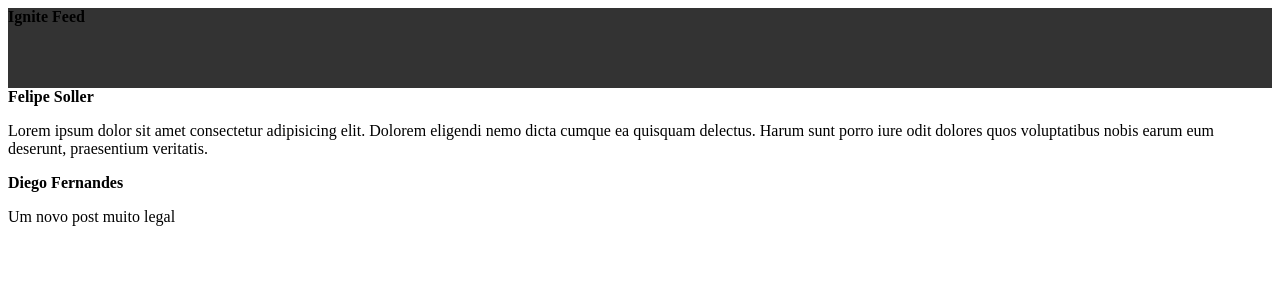
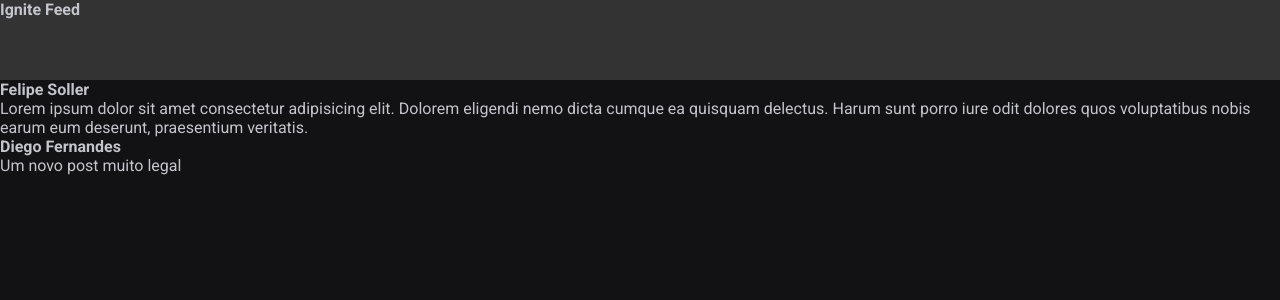
Before and after one commit to FelipeSoller/01-fundamentos-reactjs, a React (Vite) app: page / in a window 1280 px wide. Shown: the top 300 px of the page. Built offline with nearby package versions, Linux system fonts and the light colour scheme.

Commit message:
Global Css

```diff
--- a/index.html
+++ b/index.html
@@ -2,8 +2,12 @@
 <html lang="en">
   <head>
     <meta charset="UTF-8" />
-    <link rel="icon" type="image/svg+xml" href="/vite.svg" />
+    <link rel="preconnect" href="https://fonts.googleapis.com">
+    <link rel="preconnect" href="https://fonts.gstatic.com" crossorigin>
     <meta name="viewport" content="width=device-width, initial-scale=1.0" />
+
+    <link href="https://fonts.googleapis.com/css2?family=Roboto:wght@400;700&display=swap" rel="stylesheet">
+
     <title>Vite + React</title>
   </head>
   <body>
--- a/src/App.jsx
+++ b/src/App.jsx
@@ -2,6 +2,8 @@
 
 import { Post } from "./Post"
 import { Header } from "./components/Header"
+
+import './global.css'
 
 export function App() {
 
--- /dev/null
+++ b/src/global.css
@@ -0,0 +1,30 @@
+:root {
+  --white: #ffffff;
+  --gray-100: #E1E1E6;
+  --gray-300: #C4C4CC;
+  --gray-400: #8D8D99;
+  --gray-600: #323238;
+  --gray-700: #29292E;
+  --gray-800: #202024;
+  --gray-900: #121214;
+
+  --green-500: #00875F;
+}
+
+* {
+  margin: 0;
+  padding: 0;
+  box-sizing: border-box;
+}
+
+body {
+  background: var(--gray-900);
+  color: var(--gray-300);
+  -webkit-font-smoothing: antialiased;
+}
+
+body, input, textarea, button {
+  font-family: 'Roboto', sans-serif;
+  font-weight: 400;
+  font-size: 1rem;
+}
```
